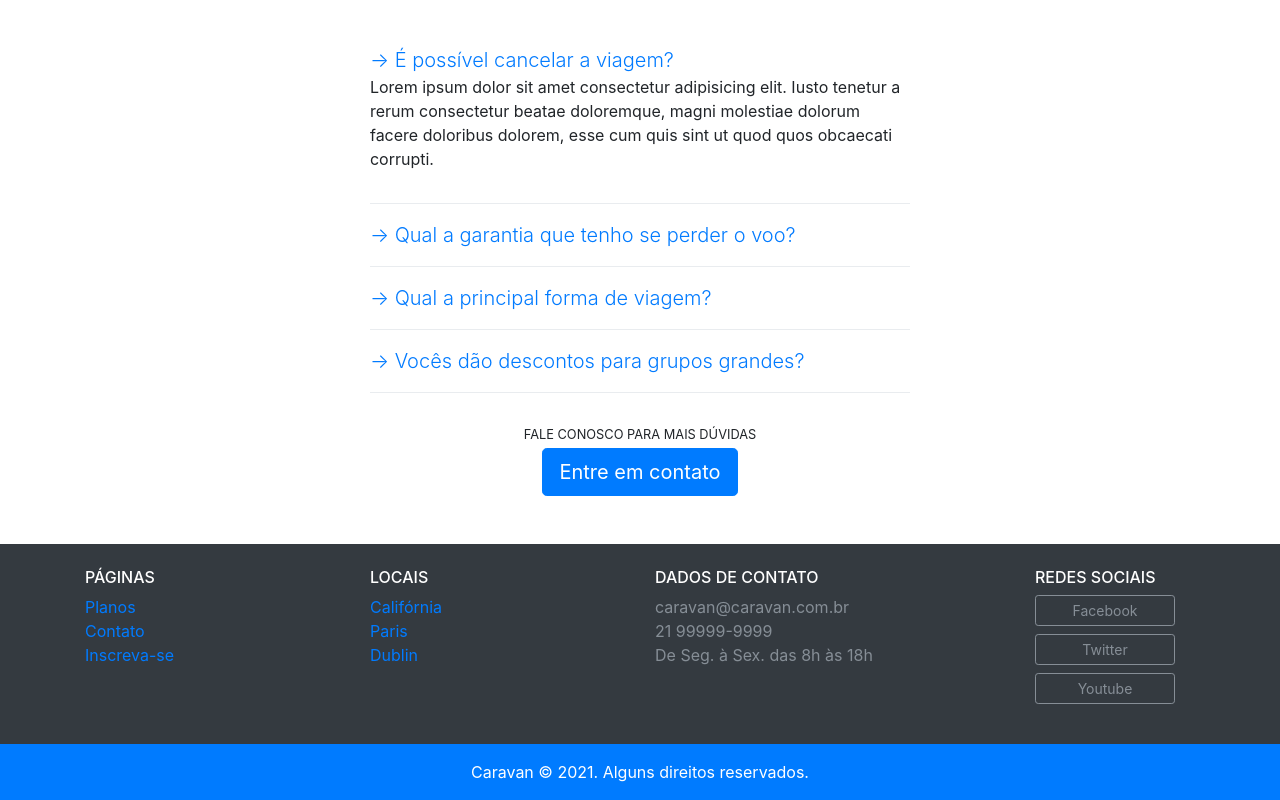
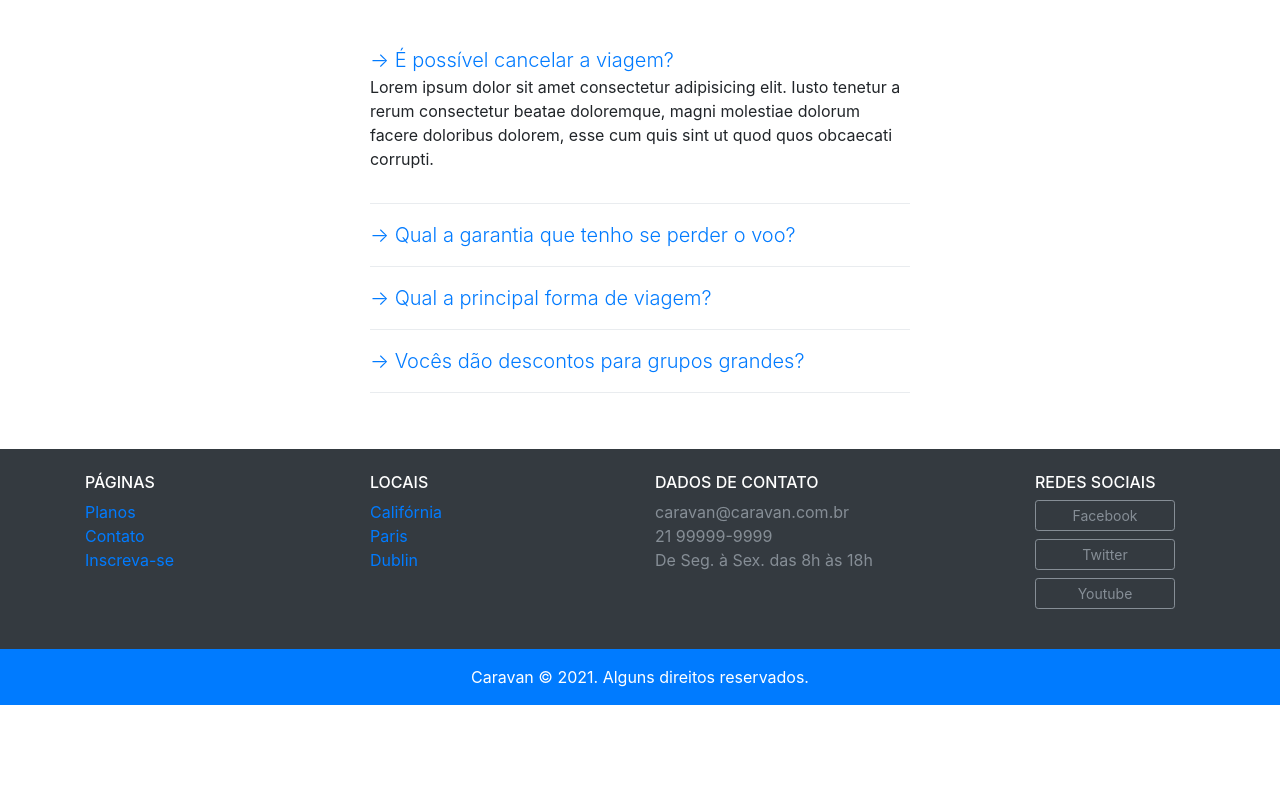
Before and after one commit to aquilesfalcaoo/caravan, a plain HTML site: page pages/contato.html in a window 1280 px wide. Shown: the part 880-1680 px from the top of the page. After the commit the page ends 1585 px from the top, so only its background shows below. Drawn offline with nearby package versions, Linux system fonts and the light colour scheme.

Commit message:
last commit

```diff
--- a/pages/contato.html
+++ b/pages/contato.html
@@ -295,12 +295,6 @@
           </div>
         </div>
       </div>
-      <div class="text-center my-4">
-        <p class="small m-1">FALE CONOSCO PARA MAIS DÚVIDAS</p>
-        <a class="btn btn-primary btn-lg" href="../pages/contato.html"
-          >Entre em contato</a
-        >
-      </div>
     </section>
     <footer class="bg-dark text-white mt-5">
       <div class="container py-4">
```
